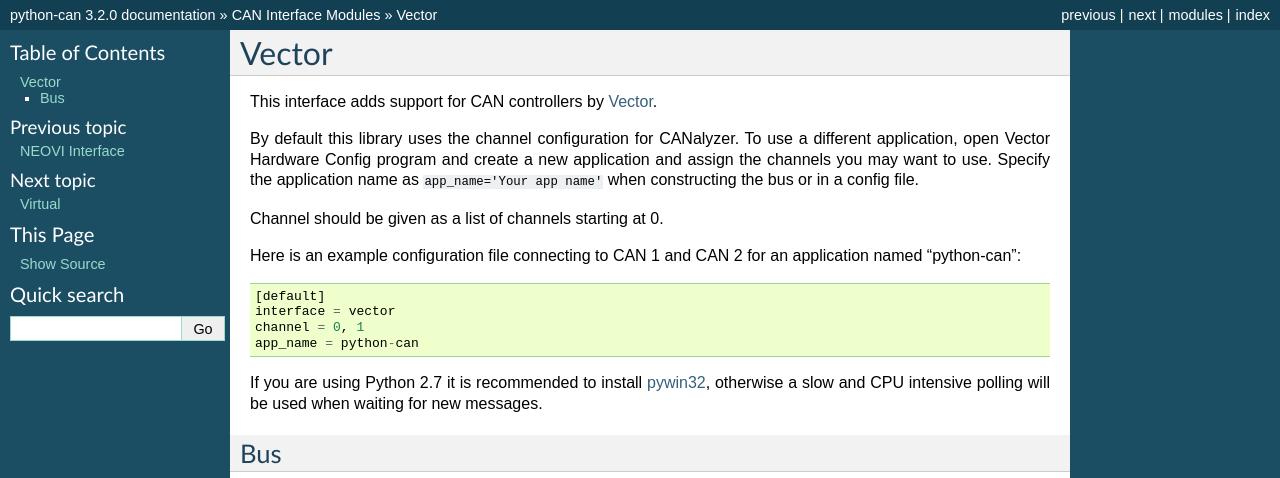
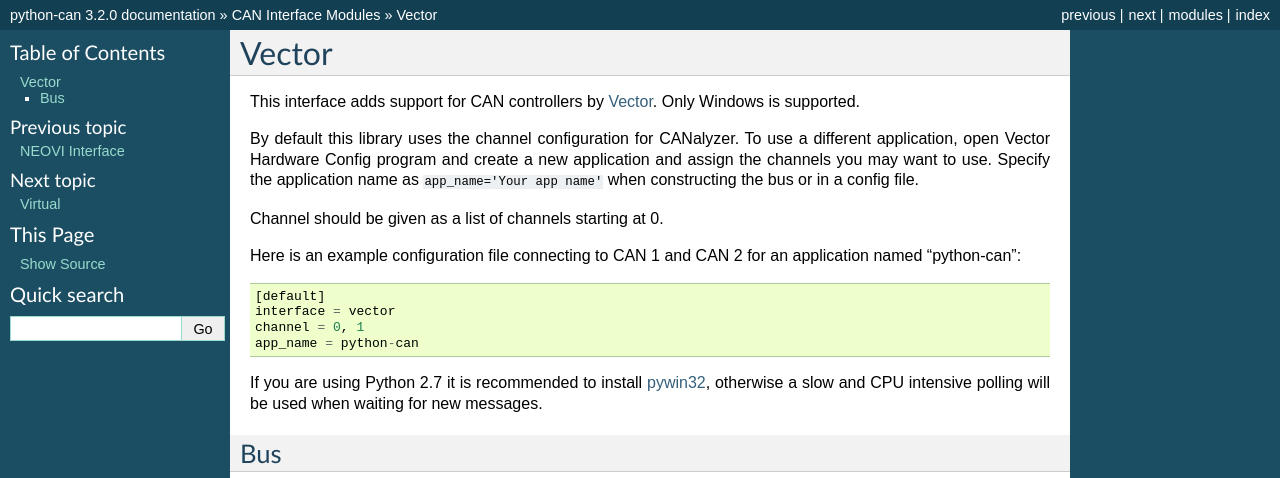
Before and after one commit to hardbyte/python-can, a Sphinx documentation site: the page built from doc/interfaces/vector.rst, in a window 1280 px wide, cut to the strip 0-478 px from the top of the page. Built offline with Sphinx 7.4.7, drawn with Linux system fonts in a browser that asks for light colours.

Commit message:
State "windows only" in Vector docs
Fix #463

```diff
--- a/doc/interfaces/vector.rst
+++ b/doc/interfaces/vector.rst
@@ -1,7 +1,7 @@
 Vector
 ======
 
-This interface adds support for CAN controllers by `Vector`_.
+This interface adds support for CAN controllers by `Vector`_. Only Windows is supported.
 
 By default this library uses the channel configuration for CANalyzer.
 To use a different application, open Vector Hardware Config program and create
```
